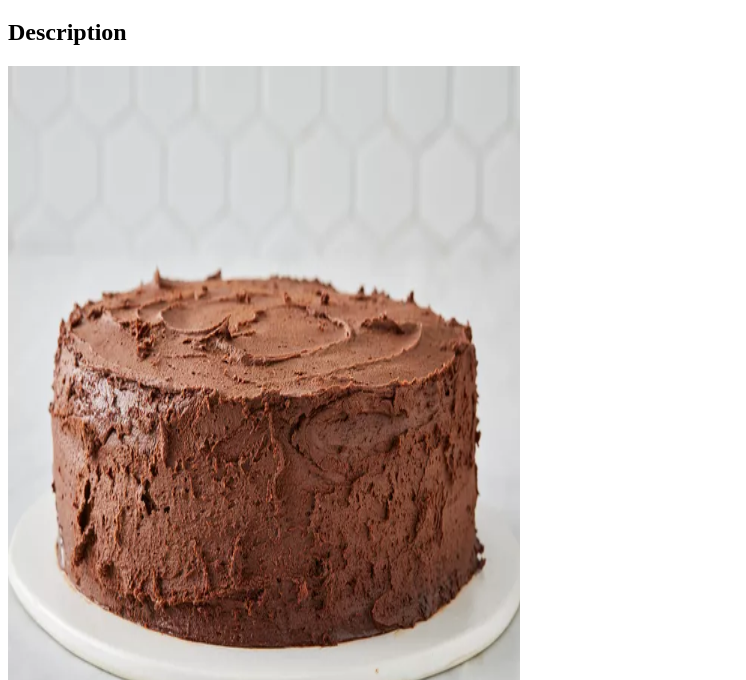
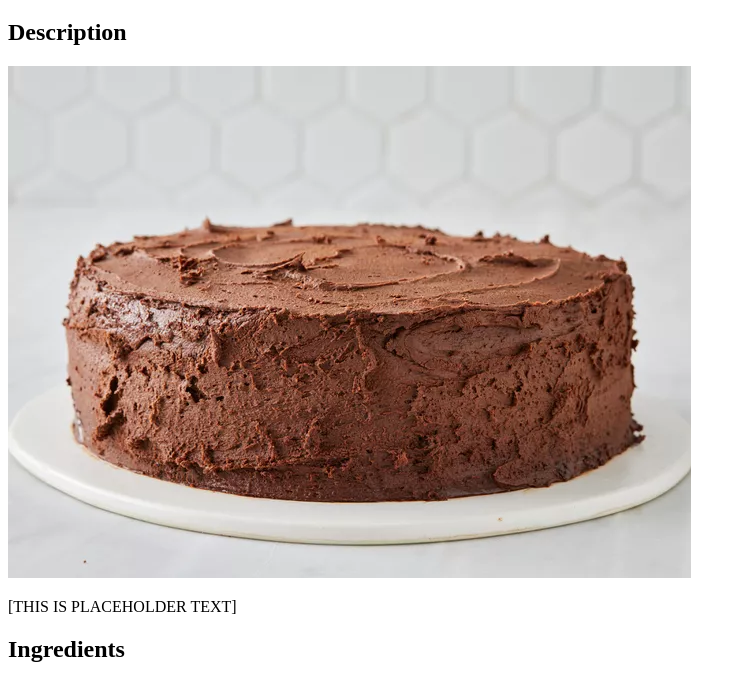
Before and after one commit to iwantlife/odin-recipes, a plain HTML site: page recipes/cake.html in a window 1280 px wide. Shown: the part 61-741 px from the top of the page, without its empty margins (0-746 px from the left). Drawn offline with Linux system fonts and the light colour scheme.

Commit message:
Changed image sizing again
As stated above.

```diff
--- a/recipes/cake.html
+++ b/recipes/cake.html
@@ -11,8 +11,8 @@
     <h1>Chocolate Cake</h1>
     <h2>Description</h2>
     <img src="../images/cake.png" alt="Chocolate Cake"
-    height="683"
-    width="512">
+    height="512"
+    width="683">
     <p>
         [THIS IS PLACEHOLDER TEXT]
     </p>
```
